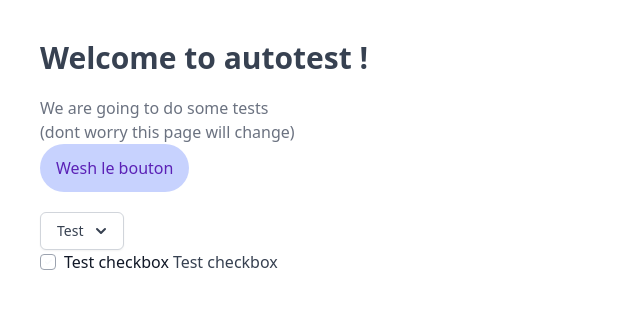
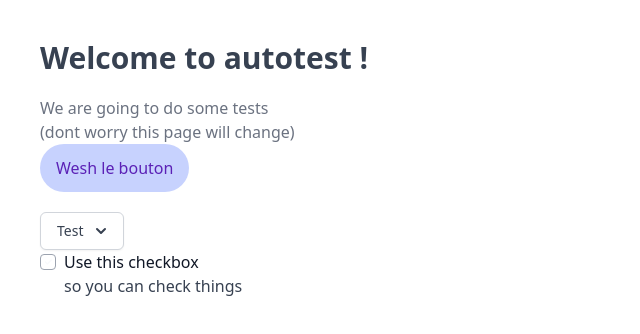
Before and after one commit to flamingautotest/front, a Next.js app: page / in a window 1280 px wide. Shown: the top 334 px of the page, without its empty margins (0-640 px from the left). Built offline with nearby package versions, Linux system fonts and the light colour scheme.

Commit message:
feat(checkbox): add demo props

```diff
--- a/components/Checkbox.js
+++ b/components/Checkbox.js
@@ -7,7 +7,7 @@ export default function Checkbox(props) {
         onChange = () => {},
         className = '',
         reverse = false,
-        twoLine = false,
+        twoLines = false,
         checked = false,
     } = props
 
@@ -16,7 +16,7 @@ export default function Checkbox(props) {
             className={[
                 'relative text-left cursor-pointer flex select-none',
                 reverse ? 'flex-row-reverse' : 'flex-row',
-                twoLine ? 'items-start' : 'items-center',
+                twoLines ? 'items-start' : 'items-center',
             ].join(' ')}
             onClick={() => onChange(!checked)}
         >
@@ -27,7 +27,7 @@ export default function Checkbox(props) {
             />
             <div className={[
                 'relative w-4 h-4 flex items-center justify-center rounded-[4px]',
-                twoLine ? 'mt-1' : '',
+                twoLines ? 'mt-1' : '',
                 checked ? 'bg-indigo-500' : 'bg-transparent border border-gray-400',
             ].join(' ')}>
                 <div className='w-full h-full flex items-center justify-center'>
@@ -37,7 +37,7 @@ export default function Checkbox(props) {
             <div
                 className={[
                     'flex',
-                    twoLine ? 'flex-col' : 'flex-row',
+                    twoLines ? 'flex-col' : 'flex-row',
                     reverse ? 'pr-2' : 'pl-2',
                     className,
                 ].join(' ')}
--- a/pages/index.js
+++ b/pages/index.js
@@ -32,8 +32,9 @@ export default function Home() {
 				onChange={(item) => console.log(item)}
 			/>
 			<Checkbox
-				label="Test checkbox"
-				content="Test checkbox"
+				label="Use this checkbox"
+				content="so you can check things"
+				twoLines={true}
 				onChange={setChecked}
 				checked={checked}
 			/>
```
